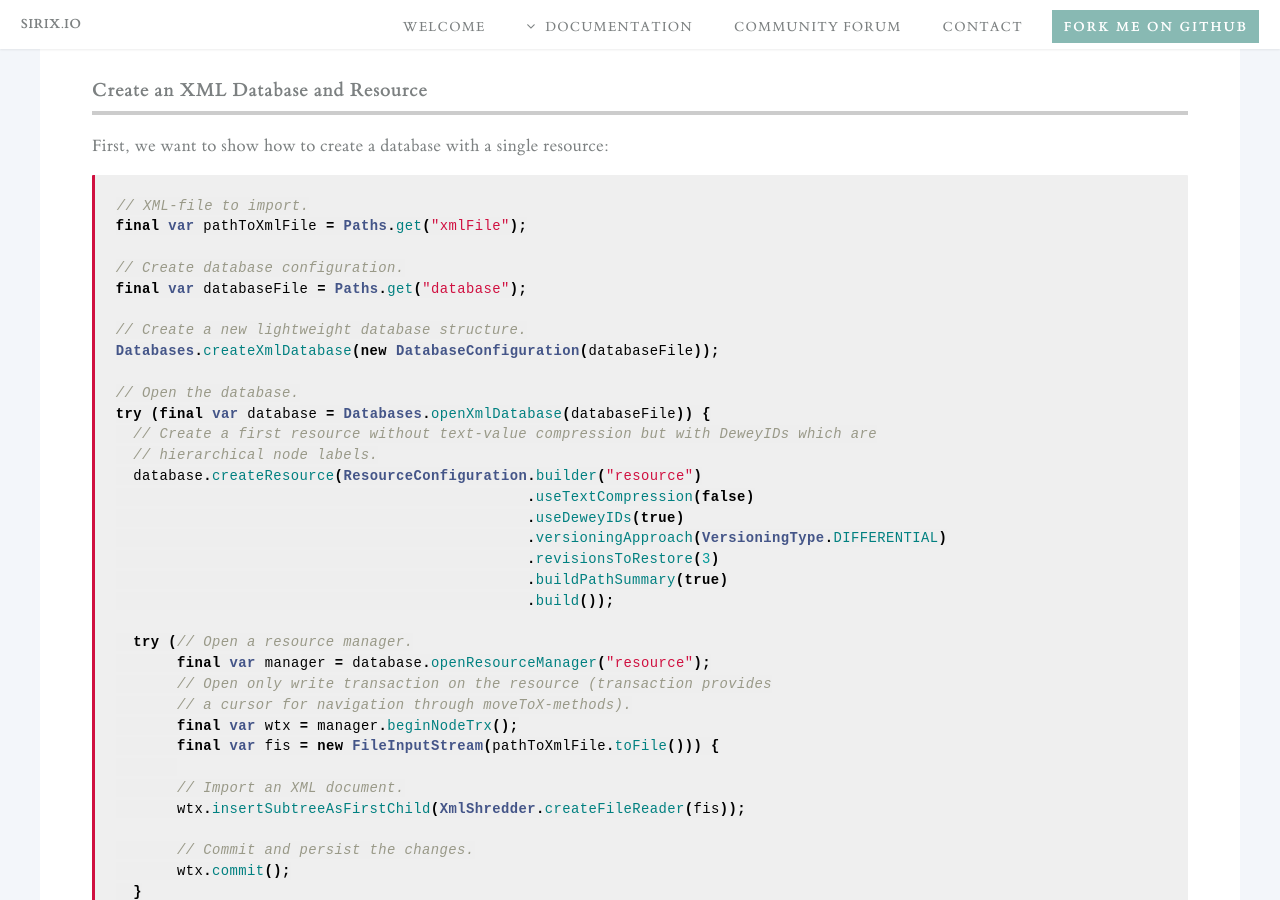
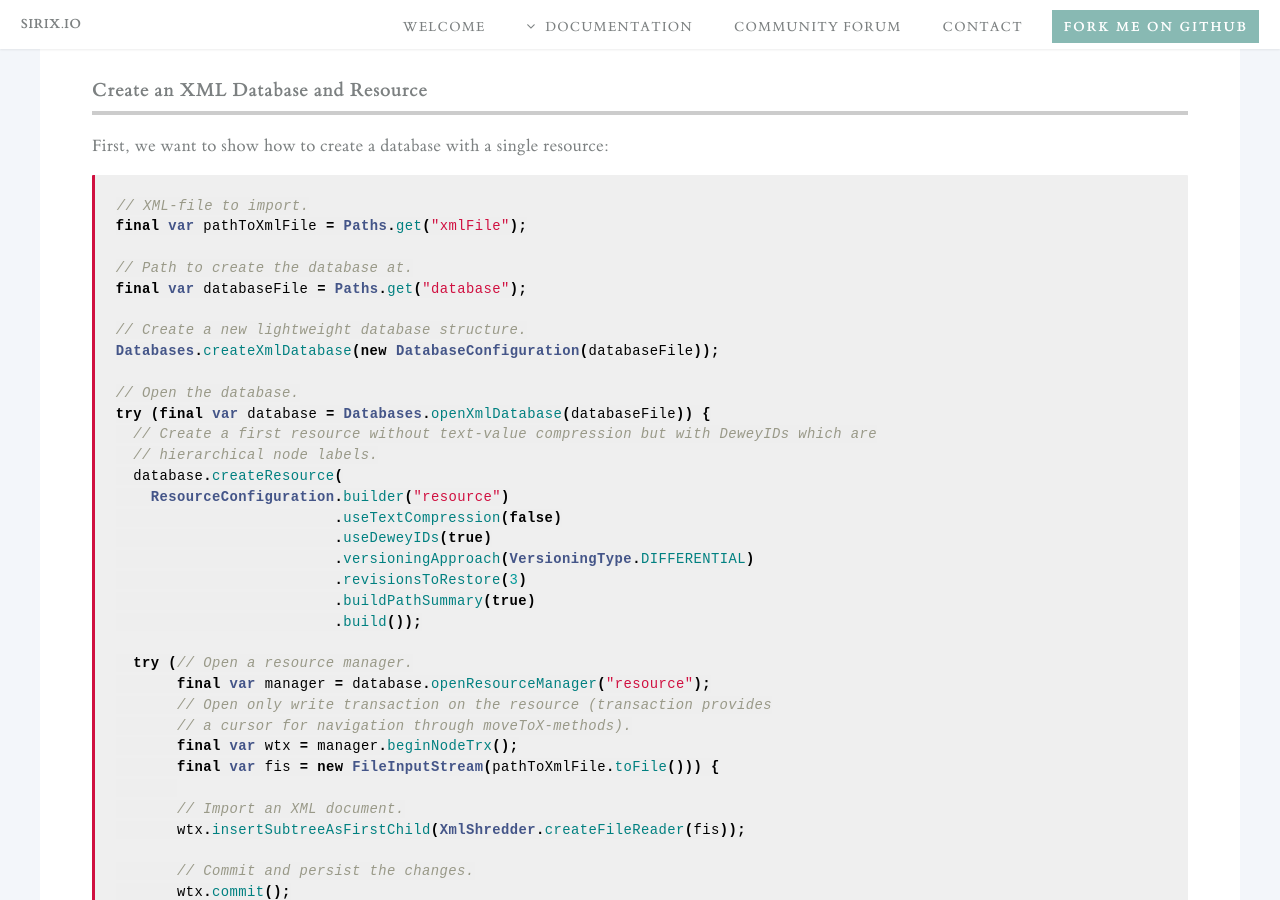
Before and after one commit to sirixdb/sirixdb.github.io, a Jekyll site: the page built from transactional-cursor-api.md, in a window 1280 px wide and 900 px high, scrolled down 2312 px. Built offline with Jekyll 4.4.1, drawn with Linux system fonts in a browser that asks for light colours; our own code applies the rules of GitHub Pages for plain Markdown files.

Commit message:
Update transactional-cursor-api.md

```diff
--- a/transactional-cursor-api.md
+++ b/transactional-cursor-api.md
@@ -84,7 +84,7 @@
 // XML-file to import.
 final var pathToXmlFile = Paths.get("xmlFile");
 
-// Create database configuration.
+// Path to create the database at.
 final var databaseFile = Paths.get("database");
 
 // Create a new lightweight database structure.
@@ -94,13 +94,14 @@
 try (final var database = Databases.openXmlDatabase(databaseFile)) {
   // Create a first resource without text-value compression but with DeweyIDs which are
   // hierarchical node labels.
-  database.createResource(ResourceConfiguration.builder("resource")
-                                               .useTextCompression(false)
-                                               .useDeweyIDs(true)
-                                               .versioningApproach(VersioningType.DIFFERENTIAL)
-                                               .revisionsToRestore(3)
-                                               .buildPathSummary(true)
-                                               .build());
+  database.createResource(
+    ResourceConfiguration.builder("resource")
+                         .useTextCompression(false)
+                         .useDeweyIDs(true)
+                         .versioningApproach(VersioningType.DIFFERENTIAL)
+                         .revisionsToRestore(3)
+                         .buildPathSummary(true)
+                         .build());
 
   try (// Open a resource manager.
        final var manager = database.openResourceManager("resource");
```
